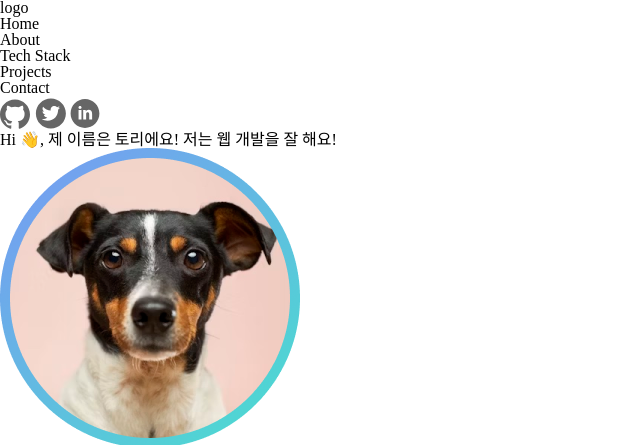
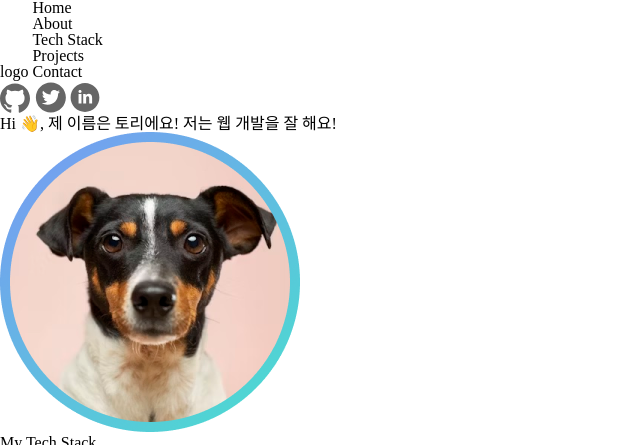
Before and after one commit to congchu/web-advanced, a plain HTML site: page index.html in a window 1280 px wide. Shown: the top 445 px of the page, without its empty margins (0-640 px from the left). Drawn offline with Linux system fonts and the light colour scheme.

Commit message:
fix: link된 css 이름 오타 수정

```diff
--- a/index.html
+++ b/index.html
@@ -4,8 +4,8 @@
 <head>
   <meta charset="UTF-8">
   <meta name="viewport" content="width=device-width, initial-scale=1.0">
-  <link rel="stylesheet" href="./profile-style.css">
   <link rel="stylesheet" href="./reset.css">
+  <link rel="stylesheet" href="./style.css">
   <title>개발 강아지 토리</title>
 </head>
 
```
